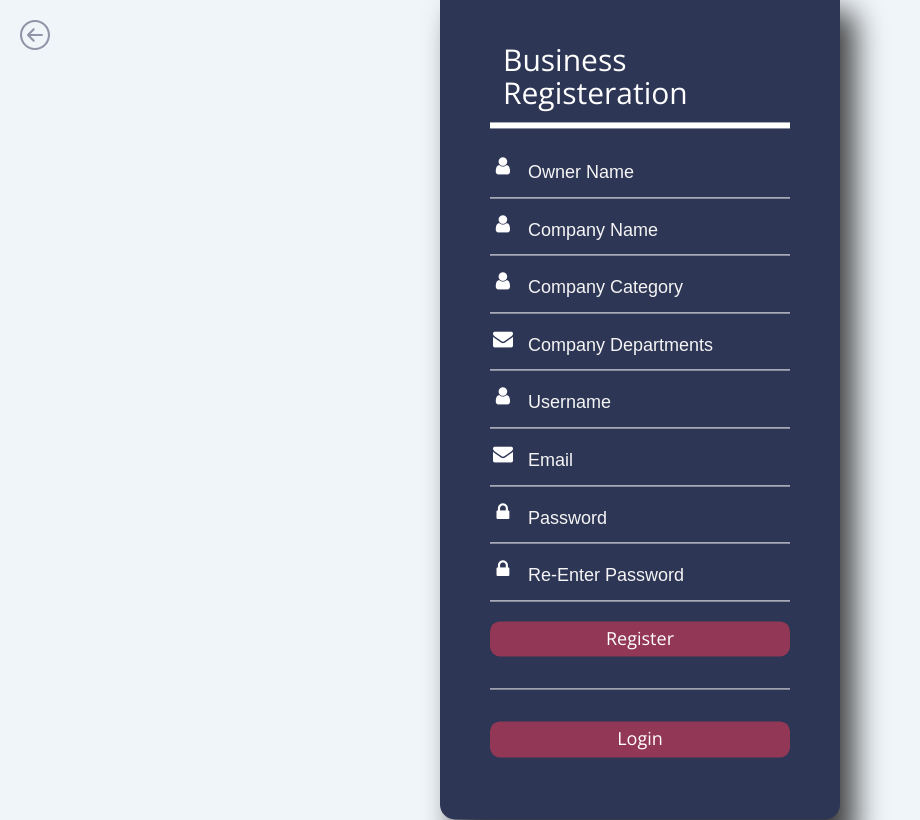
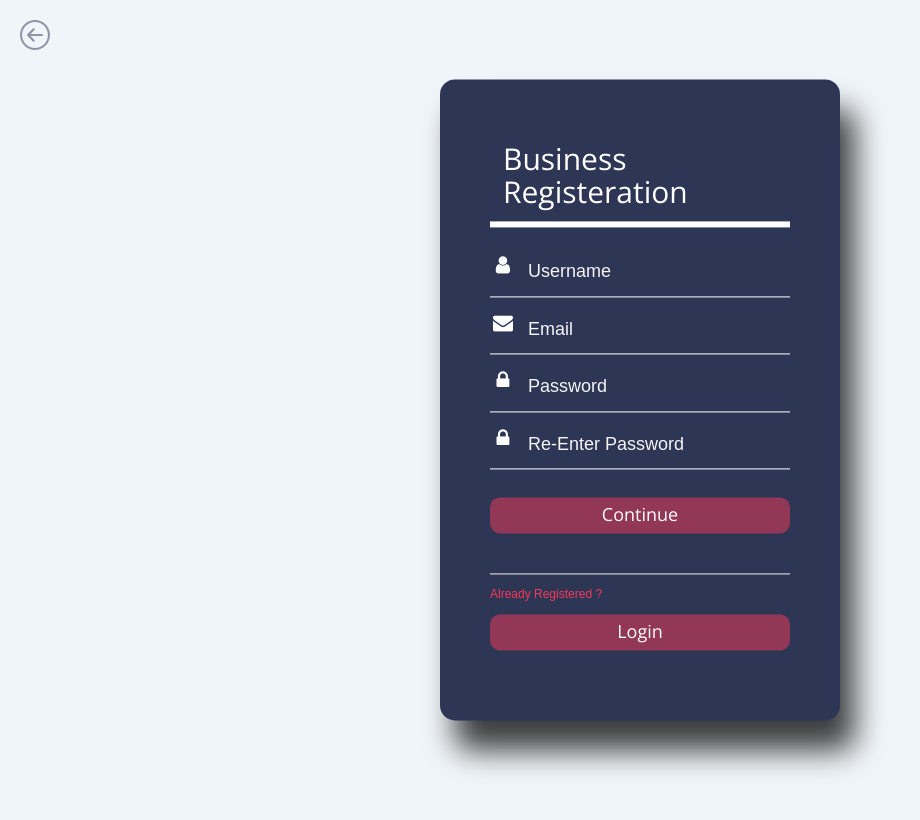
Before and after one commit to rachanapatel28/MLH_2020, a plain HTML site: page register4B.html in a window 1280 px wide. Shown: the whole page, without its empty margins (0-920 px from the left). Drawn offline with nearby package versions, Linux system fonts and the light colour scheme.

Commit message:
customizing registering pages

```diff
--- a/css/login.css
+++ b/css/login.css
@@ -7,6 +7,10 @@ body{
     background-color: #F0F5F9;
     /* background: url(white.jpeg) no-repeat; */
     background-size: cover;
+}
+
+#finalRegister4B{
+    display: none;
 }
 .login-box, .register-box{
     width: 400px !important;
@@ -42,6 +46,12 @@ body{
     margin-bottom: 50px;
     padding: 13px;
 }
+.login_text, .register_text{
+    color: rgba(247,56,89);
+    font-size: 12px;
+    padding: -10px 0px;
+    margin: -10px 0px;
+}
 .textbox{
     width: 100%;
     overflow: hidden;
@@ -67,14 +77,14 @@ body{
 }
 .btn{
     width: 100%;
-    background: none;
+    /* background: none; */
     border: 2px;
     border-radius: 10px;
     color: #fff;
     padding: 5px;
     font-size: 18px;
     cursor: pointer;
-    margin: 12px 0;
+    margin: 20px 0;
     background-color: rgba(247,56,89,.5);
     transition: 0.5s ease-in-out;
 }
--- /dev/null
+++ b/js/register4B.js
@@ -0,0 +1 @@
+const
--- a/register4B.html
+++ b/register4B.html
@@ -44,7 +44,7 @@
         <div class="back-btn">
             <a href="index.html">
                 <svg version="1.1" id="Capa_1" xmlns="http://www.w3.org/2000/svg" xmlns:xlink="http://www.w3.org/1999/xlink" x="0px" y="0px"
-                        viewBox="0 0 219.151 219.151" style="enable-background:new 0 0 219.151 219.151;" xml:space="preserve">
+                        viewBox="0 0 219.151 219.151" xml:space="preserve">
                     <g>
                         <path d="M109.576,219.151c60.419,0,109.573-49.156,109.573-109.576C219.149,49.156,169.995,0,109.576,0S0.002,49.156,0.002,109.575
                         C0.002,169.995,49.157,219.151,109.576,219.151z M109.576,15c52.148,0,94.573,42.426,94.574,94.575
@@ -61,7 +61,7 @@
             <div class="register-box">
                 <form action="#"  method="GET">
                     <h1>Business Registeration</h1>
-                    <div class="textbox">
+                    <!-- <div class="textbox">
                         <i class="fa fa-user" aria-hidden="true"></i>
                         <input type="text" placeholder="Owner Name" name="ownername" value="">
                     </div>
@@ -76,7 +76,7 @@
                     <div class="textbox">
                         <i class="fa fa-envelope" aria-hidden="true"></i>
                         <input type="text" placeholder="Company Departments" name="companyDepartments" value="">
-                    </div>
+                    </div> -->
                     <div class="textbox">
                         <i class="fa fa-user" aria-hidden="true"></i>
                         <input type="text" placeholder="Username" name="username" value="">
@@ -93,9 +93,11 @@
                         <i class="fa fa-lock" aria-hidden="true"></i>
                         <input type="password" placeholder="Re-Enter Password" name="re-password" value="">
                     </div>
-                    <input class="btn" type="submit" name="" value="Register">
+                    <input class="btn" id='finalRegister4B' type="submit" name="" value="Register">
                 </form>
+                <button class="btn" id="businessDet">Continue</button>
                 <hr>
+                <p class="login_text">Already Registered ?</p>
                 <a href="login.html">
                     <button class="btn">Login</button>
                 </a>
@@ -118,7 +120,9 @@
     	    <!-- Stellar -->
 	        <script src="js/jquery.stellar.min.js"></script>
 	        <!-- Main -->
-    	    <script src="js/main.js"></script>
+            <script src="js/main.js"></script>
+            <!-- Custom -->
+            <script src="./js/register4B.js"></script>
 
     </body>
 </html>
```
Also changed, not shown: companyDetails.html (added, +13 -0 lines), employeeDetails.html (added, +11 -0 lines), login.html (+1 -0 lines), register4E.html (+5 -4 lines), js/register4E.js (added).
